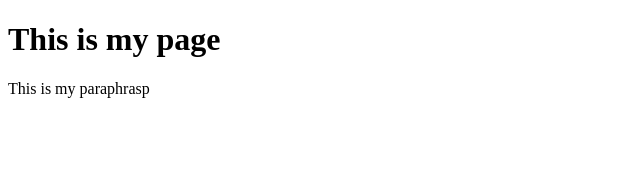
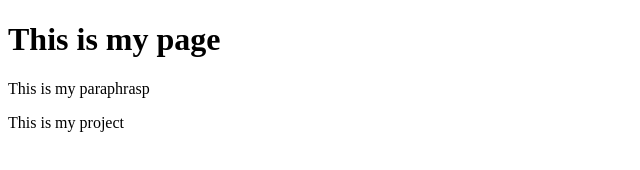
Before and after one commit to DatTien2107/git-test-01, a plain HTML site: page index.html in a window 1280 px wide. Shown: the whole page, without its empty margins (0-640 px from the left). Drawn offline with Linux system fonts and the light colour scheme.

Commit message:
Third commit

```diff
--- a/index.html
+++ b/index.html
@@ -10,5 +10,6 @@
         This is my page
     </h1>
     <p> This is my paraphrasp</p>
+    <p> This is my project</p>
 </body>
 </html>
```
